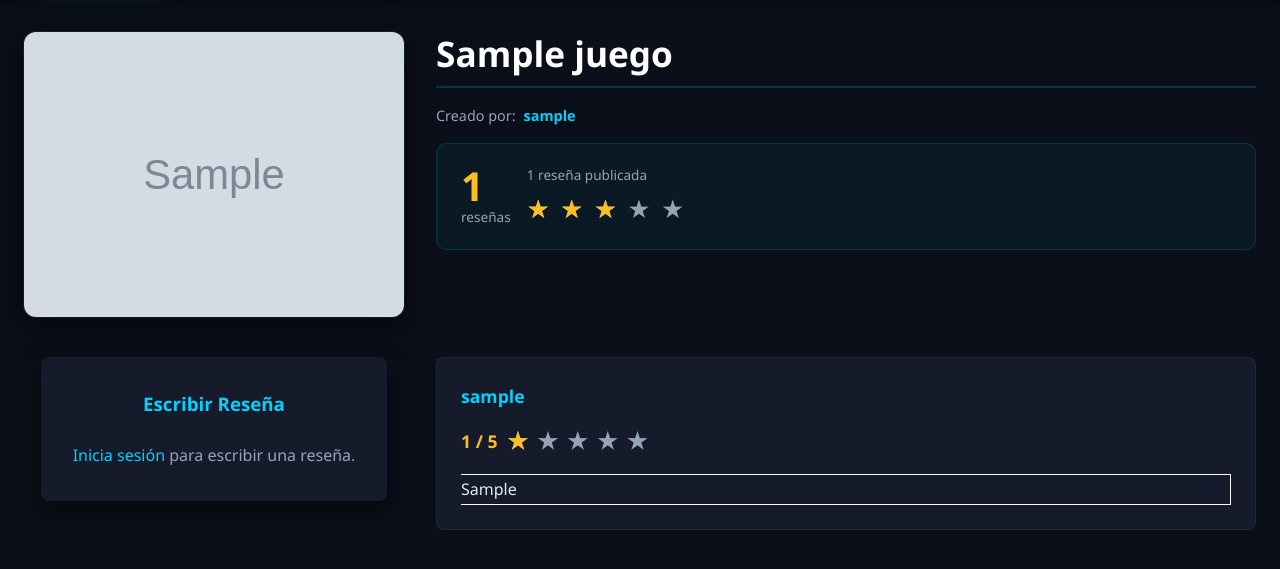
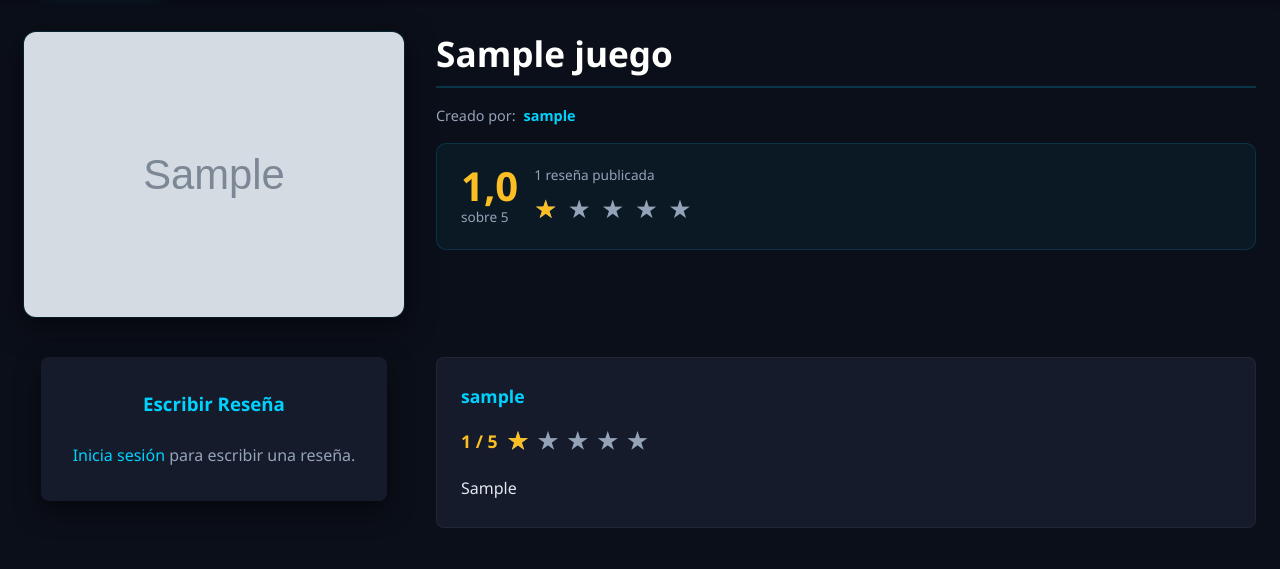
Before and after one commit to Carlos17082005/2526-PEP_PruebaEvaluacion2, a Django app: page /juego/detalle/1 in a window 1280 px wide. Shown: the part 125-694 px from the top of the page. Run offline with Django 5.2, Linux system fonts and the light colour scheme; tables that the repository leaves empty hold one stand-in row (values such as "Sample post"); grey boxes marked "Sample" are stand-in pictures.

Commit message:
ahora se muestra un media de la puntuacion de las reseñas como puntuacion del juego

```diff
--- a/steam_python/reseñas/views.py
+++ b/steam_python/reseñas/views.py
@@ -9,6 +9,7 @@ from django.contrib.auth.mixins import LoginRequiredMixin, UserPassesTestMixin
 from django.contrib import messages
 from django.shortcuts import redirect
 from django.views.generic.edit import FormMixin
+from django.db.models import Avg
 from .forms import ResenaForm
 
 
@@ -36,6 +37,20 @@ class VistaDetalleJuego(FormMixin, DetailView):
         context = super().get_context_data(**kwargs)
         user = self.request.user
 
+        todas_las_resenas = self.object.resenas.all()
+        total_resenas = todas_las_resenas.count()
+        context['total'] = total_resenas
+
+        if total_resenas > 0:
+            # Calculamos la media de puntuación de todas las reseñas
+            media = todas_las_resenas.aggregate(Avg('puntuacion'))['puntuacion__avg']
+            context['media_puntuacion'] = media
+            # Calculamos el porcentaje para el ancho de las estrellas (ej: 4.2 * 20 = 84%)
+            context['porcentaje_media'] = int(media * 20)
+        else:
+            context['media_puntuacion'] = 0.0
+            context['porcentaje_media'] = 0
+
         if user.is_authenticated:
             # Buscamos si el usuario tiene una reseña en este juego
             mi_resena = self.object.resenas.filter(autor=user).first()
@@ -48,8 +63,9 @@ class VistaDetalleJuego(FormMixin, DetailView):
         else:
             # Si no está logueado, no hay "mi_resena" y todas son "otras"
             context['mi_resena'] = None
-            context['otras_resenas'] = self.object.resenas.all()
+            context['otras_resenas'] = todas_las_resenas
             context['ya_reseno'] = False
+
         return context
 
     def get_success_url(self):
--- a/steam_python/static/css/base.css
+++ b/steam_python/static/css/base.css
@@ -110,7 +110,7 @@ header {
     gap: 1rem;
     border-bottom: 1px solid rgba(255, 255, 255, 0.05);
     position: sticky;
-    top: 61px; /* justo bajo el header */
+    top: 71px; /* justo bajo el header */
     z-index: 150;
     box-shadow: 0 2px 8px rgba(0, 0, 0, 0.4);
 }
@@ -493,9 +493,6 @@ header {
 .autor_y_puntuacion {
     background-color: rgba(0, 0, 0, 0.2);
     border-left: 5px solid var(--accent-color);
-    border-right: 1px solid white;
-    border-bottom: 1px solid white;
-    border-top: 1px solid white;
     border-radius: 5px;
 }
 
@@ -520,9 +517,6 @@ header {
     font-size: 1rem;
     color: var(--text-main);
     line-height: 1.8;
-    border-right: 1px solid white;
-    border-bottom: 1px solid white;
-    border-top: 1px solid white;
 }
 
 /* Aviso cuando el usuario ya ha reseñado el juego */
--- a/steam_python/templates/detalle_juego.html
+++ b/steam_python/templates/detalle_juego.html
@@ -24,15 +24,15 @@
                 {% if total > 0 %}
                     <div class="detalle-stats">
                         <div>
-                        <div class="avg-score">{{ total }}</div>
-                        <div class="avg-label">reseñas</div>
+                            <div class="avg-score">{{ media_puntuacion|floatformat:"1" }}</div>
+                            <div class="avg-label">sobre 5</div>
                         </div>
                         <div>
                             <div class="stats-info">
                                 {{ total }} {{ total|pluralize:"reseña,reseñas" }} publicada{{ total|pluralize:",s" }}
                             </div>
                             <div class="stars-outer" style="font-size:1.6rem; margin-top: 4px;">
-                            <div class="stars-inner" style="width: 60%;"></div>
+                                <div class="stars-inner" style="width: {{ porcentaje_media }}%;"></div>
                             </div>
                         </div>
                     </div>
```
Lines whose indentation alone changed are shown as unchanged.
